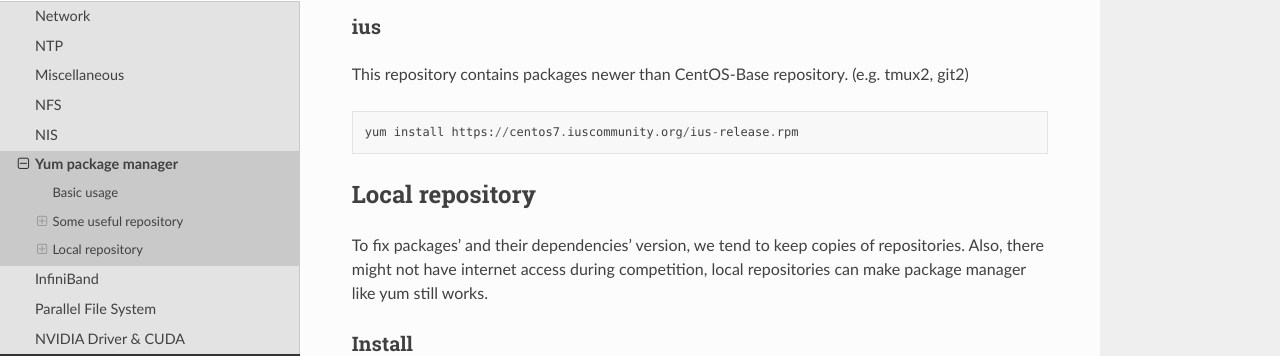
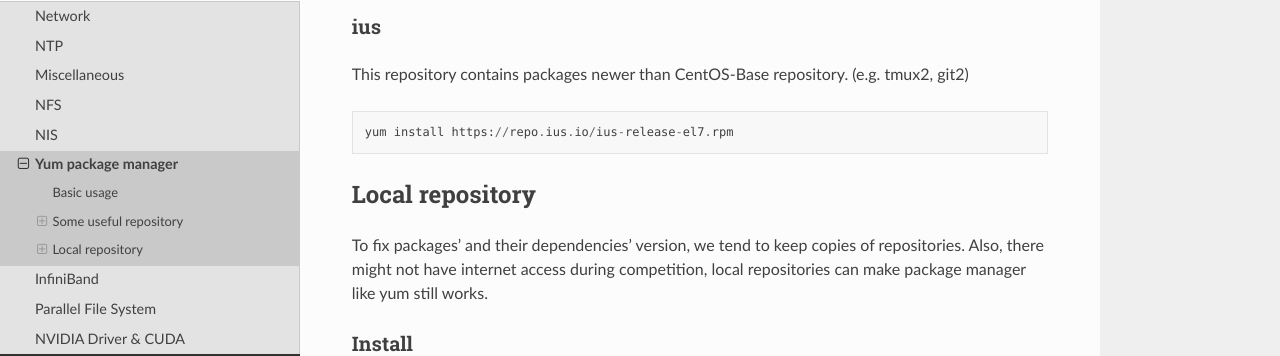
Before and after one commit to jim90247/NTHU_SCC2019, a Sphinx documentation site: the page built from docs/cluster/package-manager.rst, in a window 1280 px wide and 900 px high, scrolled down 675 px. Shown: the part 135-491 px from the top of the window. Built offline with Sphinx 7.4.7 and the Read the Docs theme 2.0.0, drawn with Linux system fonts in a browser that asks for light colours; some of the changed lines change nothing that is shown.

Commit message:
Update ius repository url

```diff
--- a/docs/cluster/package-manager.rst
+++ b/docs/cluster/package-manager.rst
@@ -34,7 +34,7 @@ This repository contains packages newer than CentOS-Base repository. (e.g. tmux2
 
 ::
 
-	yum install https://centos7.iuscommunity.org/ius-release.rpm
+	yum install https://repo.ius.io/ius-release-el7.rpm
 
 Local repository
 ================
```
